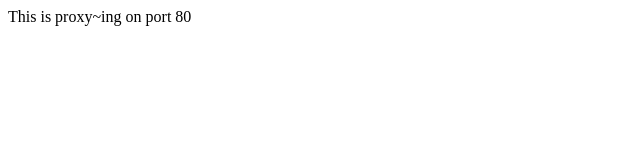
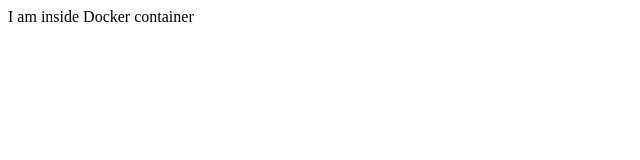
Before and after one commit to collabnix/testapache, a plain HTML site: page index.html in a window 1280 px wide. Shown: the full height of the page, 0-640 px from the left. Drawn offline with Linux system fonts and the light colour scheme.

Commit message:
Update index.html

```diff
--- a/index.html
+++ b/index.html
@@ -1,8 +1,8 @@
 <html>
 <head>
-<title>Welcome B!</title>
+<title>Welcome Container</title>
 <head>
 <body>
-<p> This is proxy~ing on port 80
+<p> I am inside Docker container
 </body>
 </html>
```
